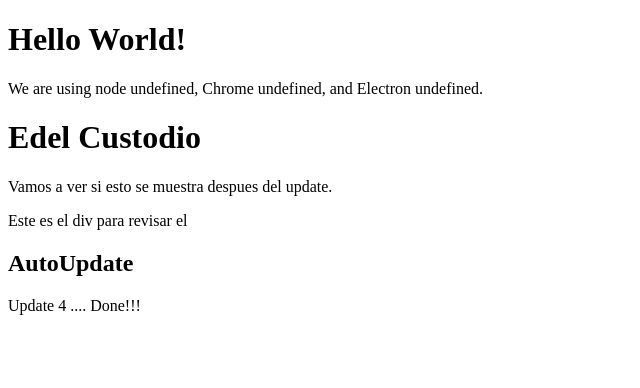
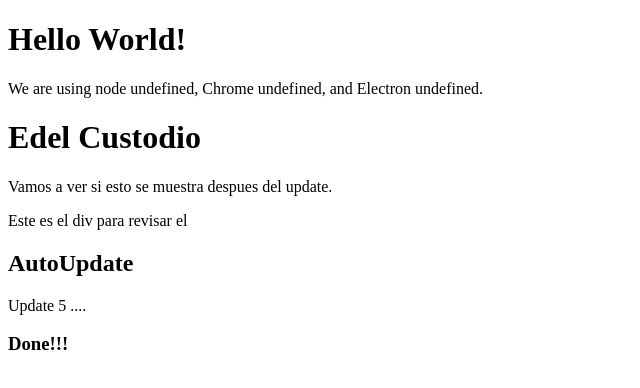
Before and after one commit to edelCustodio/electron-auto-update, an Electron app: page index.html in a window 800 px wide. Shown: the whole page, without its empty margins (0-640 px from the left). Drawn offline with Linux system fonts and the light colour scheme.

Commit message:
Prueba actualizacion 5

```diff
--- a/index.html
+++ b/index.html
@@ -18,6 +18,6 @@
     <div>
       Este es el div para revisar el <h2>AutoUpdate</h2>
     </div>
-    <p>Update 4 .... Done!!!</p>
+    <p>Update 5 .... <h3>Done!!!</h3></p>
   </body>
 </html>
--- a/package.json
+++ b/package.json
@@ -1,6 +1,6 @@
 {
   "name": "autoupdate",
-  "version": "1.0.10",
+  "version": "1.0.11",
   "description": "Works with electron auto update",
   "author": "Edel Custodio",
   "license": "MIT",
```
